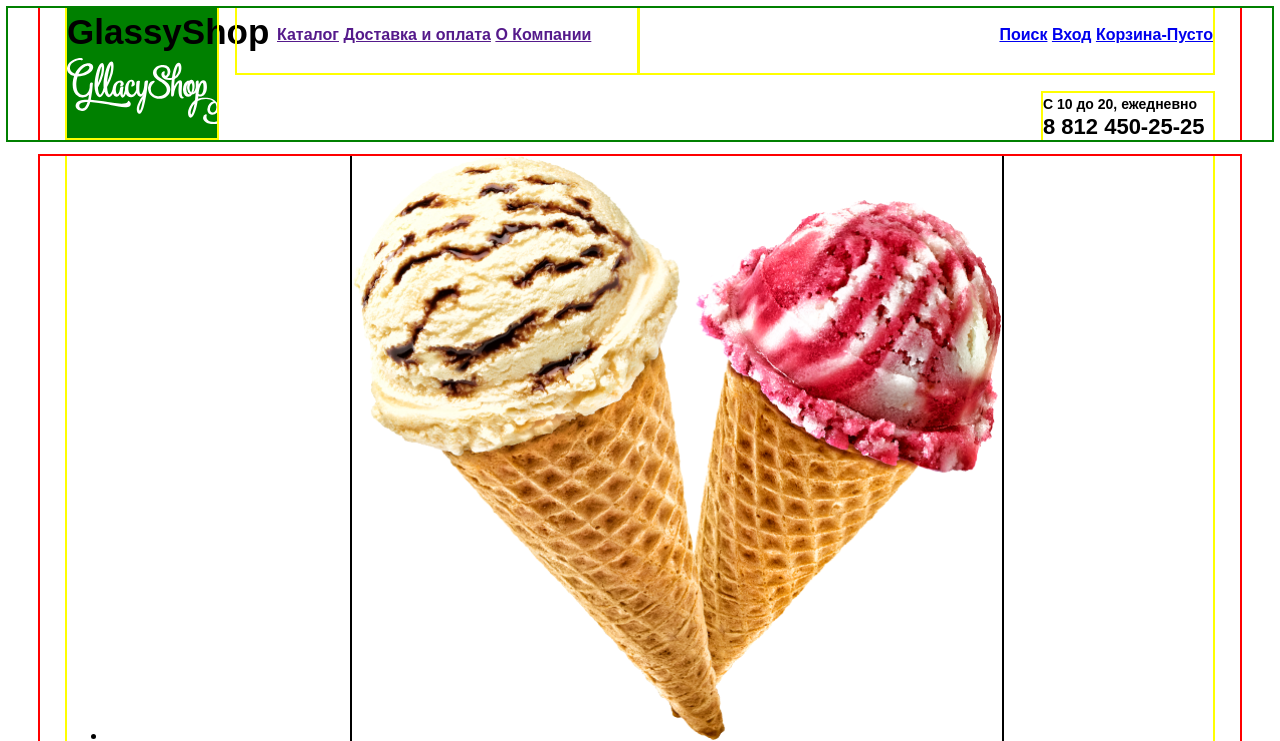
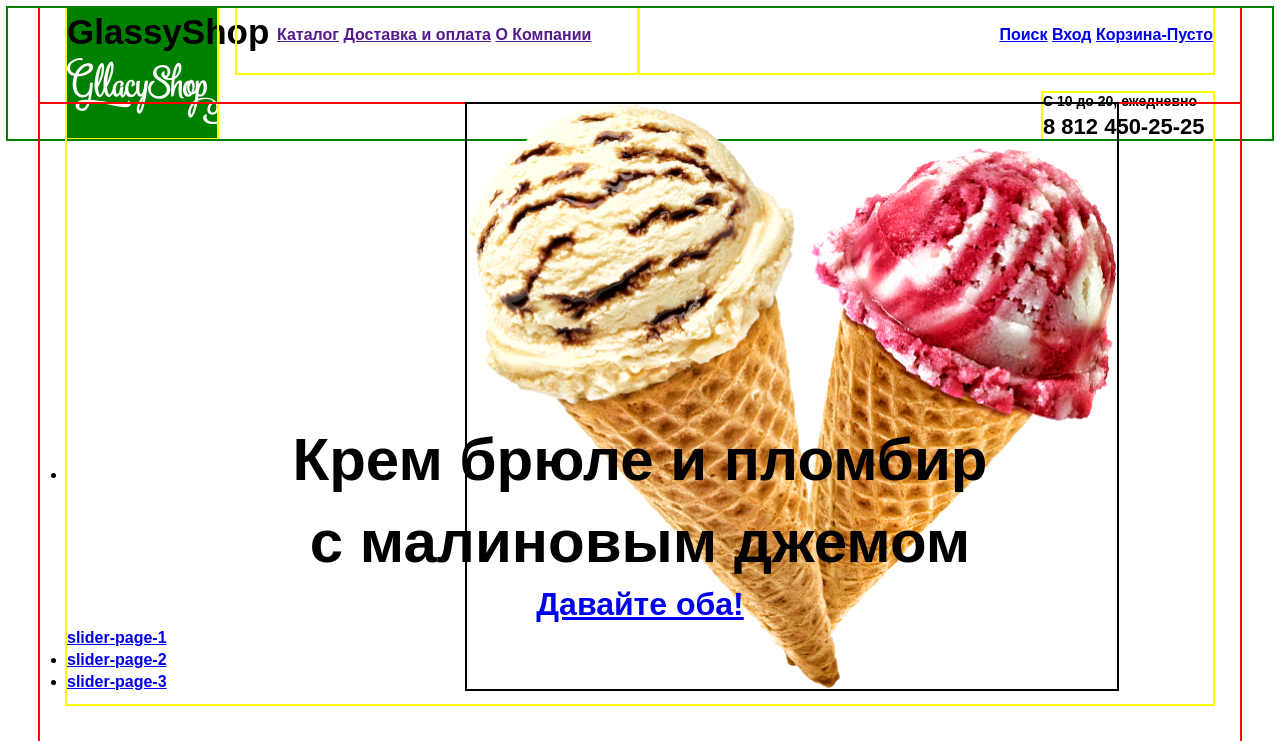
Before and after one commit to eddie-crimea/187612-gllacy, a plain HTML site: page index.html in a window 1280 px wide. Shown: the top 741 px of the page. Drawn offline with Linux system fonts and the light colour scheme.

Commit message:
пробы спозиционировать слайдер

```diff
--- a/css/style.css
+++ b/css/style.css
@@ -60,11 +60,13 @@ h1 {
 }
 .work-time {
   display: inline-block;
+  vertical-align: top;
   font-size: 14px;
   line-height: 16px;
 }
 .phone-number {
   display: inline-block;
+  vertical-align: top;
   font-size: 22px;
   line-height: 24px;
 }
@@ -76,27 +78,41 @@ h1 {
 /*main-content */
 .slider {
   min-height: 600px;
+  margin-top: -85px;
   margin-bottom: 40px;
   outline: 2px solid yellow;
 }
 .slider-pag-item img {
-  margin-left: 245px;
+  position: absolute;
+  margin-left: 250px;
   margin-right: 250px;
   outline: 2px solid black;
 }
+.slider-pag-list {
+  padding: 0;
+  margin: 0;
+}
 .main-title {
+  position: relative;
+  padding-top: 315px;
+  width: 720px;
+  margin-left: auto;
+  margin-right: auto;
+  margin-bottom: 0;
+  min-height: 110px;
   font-size: 60px;
   text-align: center;
 }
 .main-btn {
+  position: relative;
   display: block;
   font-size: 32px;
   text-align: center;
 }
 .banner-container {
   width: 1146px;
+  margin-bottom: 40px;
   outline: 2px solid yellow;
-  margin-bottom: 40px;
 }
 .banner {
   float: left;
@@ -119,6 +135,7 @@ h1 {
   display: inline-block;
   width: 264px;
   margin-right: 25px;
+  vertical-align: top;
   outline: 2px solid black;
 }
 .hits-list-item:nth-child(4) {
@@ -196,6 +213,7 @@ h1 {
 }
 .social-item {
   display: inline-block;
+  vertical-align: top;
 }
 .footer-info {
   float: left;
@@ -206,6 +224,7 @@ h1 {
 }
 .info-item {
   display: inline-block;
+  vertical-align: top;
 }
 .footer-copyright {
   float: left;
@@ -217,6 +236,7 @@ h1 {
 
 .breadcrumbs-item {
   display: inline-block;
+  vertical-align: top;
 }
 h1 {
   font-size: 35px;
@@ -224,6 +244,7 @@ h1 {
 }
 .sort-block, .price-controls, .price-filter, .radio-section {
   display: inline-block;
+  vertical-align: top;
   margin-bottom: 35px;
 }
 .checkbox-section {
@@ -244,6 +265,7 @@ h1 {
   width: 264px;
   margin-right: 25px;
   margin-bottom: 40px;
+  vertical-align: top;
   outline: 2px solid black;
 }
 .gallery-list-item:nth-child(4n) {
@@ -258,10 +280,12 @@ h1 {
   min-height: 30px;
   margin-left: 950px;
   margin-bottom: 30px;
+  vertical-align: top;
   outline: 2px solid yellow;
 }
 .pag-item {
   display: inline-block;
+  vertical-align: top;
 }
 .pag-list {
   margin: 0;
```
